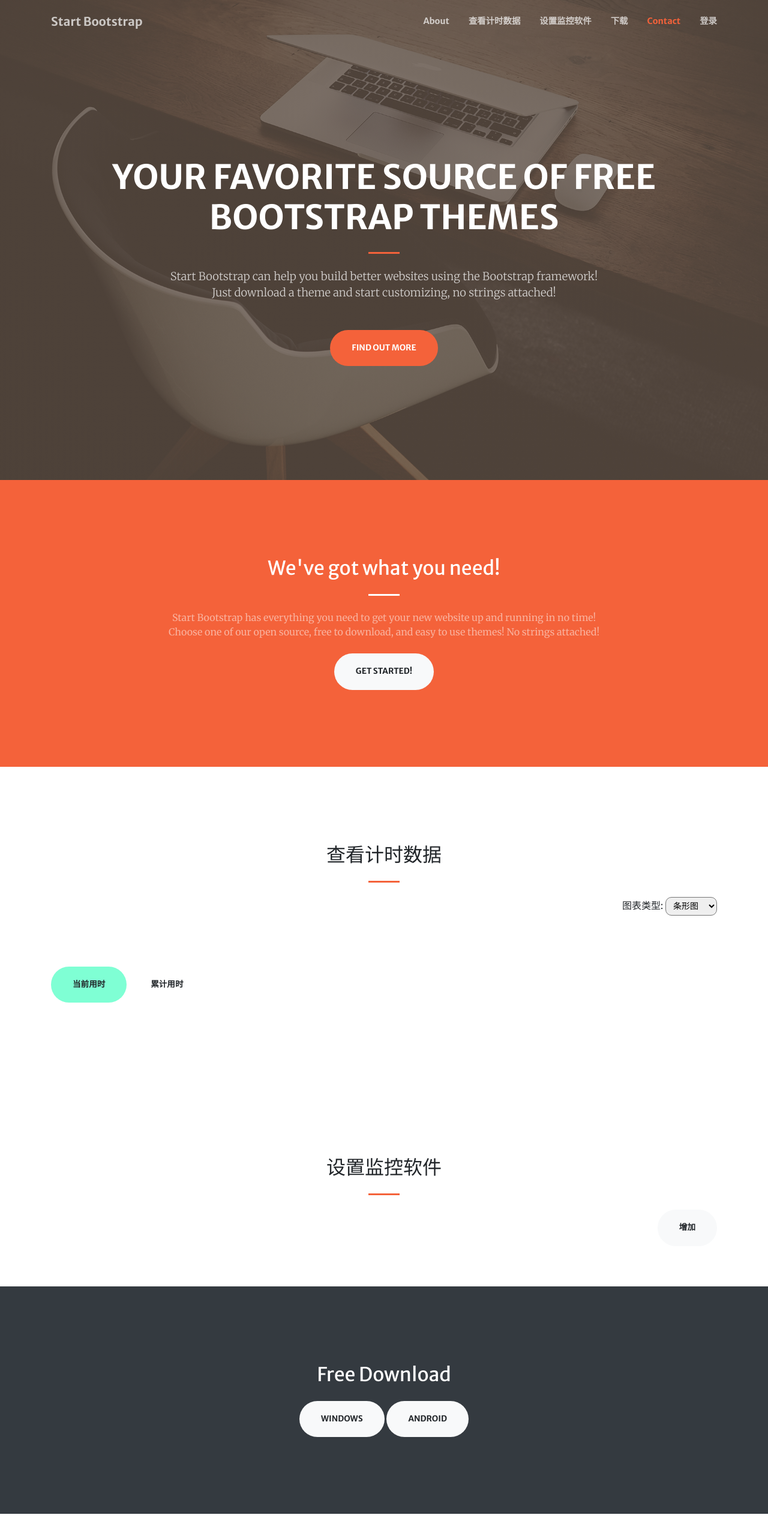
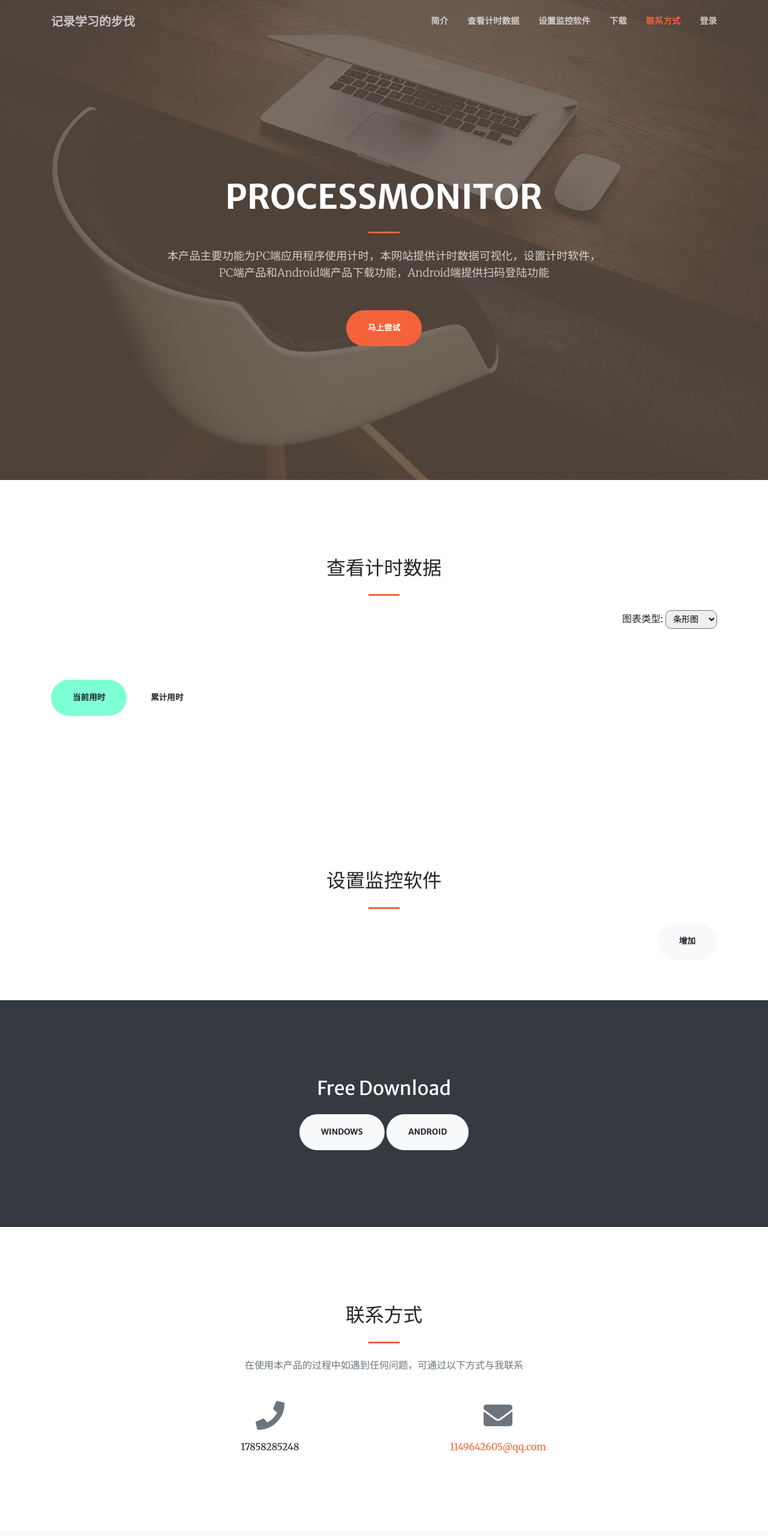
Before and after one commit to yangkun1201/ProcessMonitorWeb, a website with bundled scripts: page index.html in a window 1280 px wide. Shown: the top 2560 px of the page at 60% size. Built offline with nearby package versions, Linux system fonts and the light colour scheme; files whose address does not match are found by name.

Commit message:
更改主页内容

```diff
--- a/index.html
+++ b/index.html
@@ -32,14 +32,14 @@
   <!-- Navigation -->
   <nav class="navbar navbar-expand-lg navbar-light fixed-top py-3" id="mainNav">
     <div class="container">
-      <a class="navbar-brand js-scroll-trigger" href="#page-top">Start Bootstrap</a>
+      <a class="navbar-brand js-scroll-trigger" href="#page-top">记录学习的步伐</a>
       <button class="navbar-toggler navbar-toggler-right" type="button" data-toggle="collapse" data-target="#navbarResponsive" aria-controls="navbarResponsive" aria-expanded="false" aria-label="Toggle navigation">
         <span class="navbar-toggler-icon"></span>
       </button>
       <div class="collapse navbar-collapse" id="navbarResponsive">
         <ul class="navbar-nav ml-auto my-2 my-lg-0" id="navContainer">
           <li class="nav-item">
-            <a class="nav-link js-scroll-trigger" href="#about">About</a>
+            <a class="nav-link js-scroll-trigger" href="#masthead">简介</a>
           </li>
           <li class="nav-item">
             <a class="nav-link js-scroll-trigger" href="#services">查看计时数据</a>
@@ -51,7 +51,7 @@
             <a class="nav-link js-scroll-trigger" href="#download">下载</a>
           </li>
           <li class="nav-item">
-            <a class="nav-link js-scroll-trigger" href="#contact">Contact</a>
+            <a class="nav-link js-scroll-trigger" href="#contact">联系方式</a>
           </li>
           <li class="nav-item">
               <a class="nav-link js-scroll-trigger" href="login/login.html" id="loginBtn" onmouseover="loginMouseOver(this)" onmouseout="loginMouseOut(this)">登录</a>
@@ -62,23 +62,23 @@
   </nav>
 
   <!-- Masthead -->
-  <header class="masthead">
+  <header class="masthead" id="masthead">
     <div class="container h-100">
       <div class="row h-100 align-items-center justify-content-center text-center">
         <div class="col-lg-10 align-self-end">
-          <h1 class="text-uppercase text-white font-weight-bold">Your Favorite Source of Free Bootstrap Themes</h1>
+          <h1 class="text-uppercase text-white font-weight-bold">ProcessMonitor</h1>
           <hr class="divider my-4">
         </div>
         <div class="col-lg-8 align-self-baseline">
-          <p class="text-white-75 font-weight-light mb-5">Start Bootstrap can help you build better websites using the Bootstrap framework! Just download a theme and start customizing, no strings attached!</p>
-          <a class="btn btn-primary btn-xl js-scroll-trigger" href="#about">Find Out More</a>
+          <p class="text-white-75 font-weight-light mb-5">本产品主要功能为PC端应用程序使用计时，本网站提供计时数据可视化，设置计时软件，PC端产品和Android端产品下载功能，Android端提供扫码登陆功能</p>
+          <a class="btn btn-primary btn-xl js-scroll-trigger" href="#download">马上尝试</a>
         </div>
       </div>
     </div>
   </header>
 
   <!-- About Section -->
-  <section class="page-section bg-primary" id="about">
+  <!-- <section class="page-section bg-primary" id="about">
     <div class="container">
       <div class="row justify-content-center">
         <div class="col-lg-8 text-center">
@@ -89,7 +89,7 @@
         </div>
       </div>
     </div>
-  </section>
+  </section> -->
 
   <!-- Services Section -->
   <section class="page-section" id="services">
@@ -164,20 +164,20 @@
     <div class="container">
       <div class="row justify-content-center">
         <div class="col-lg-8 text-center">
-          <h2 class="mt-0">Let's Get In Touch!</h2>
+          <h2 class="mt-0">联系方式</h2>
           <hr class="divider my-4">
-          <p class="text-muted mb-5">Ready to start your next project with us? Give us a call or send us an email and we will get back to you as soon as possible!</p>
+          <p class="text-muted mb-5">在使用本产品的过程中如遇到任何问题，可通过以下方式与我联系</p>
         </div>
       </div>
       <div class="row">
         <div class="col-lg-4 ml-auto text-center">
           <i class="fas fa-phone fa-3x mb-3 text-muted"></i>
-          <div>+1 (202) 555-0149</div>
+          <div>17858285248</div>
         </div>
         <div class="col-lg-4 mr-auto text-center">
           <i class="fas fa-envelope fa-3x mb-3 text-muted"></i>
           <!-- Make sure to change the email address in anchor text AND the link below! -->
-          <a class="d-block" href="mailto:contact@yourwebsite.com">contact@yourwebsite.com</a>
+          <a class="d-block" href="mailto:contact@yourwebsite.com">1149642605@qq.com</a>
         </div>
       </div>
     </div>
@@ -186,7 +186,7 @@
   <!-- Footer -->
   <footer class="bg-light py-5">
     <div class="container">
-      <div class="small text-center text-muted">Copyright &copy; 2019 - Start Bootstrap</div>
+      <div class="small text-center text-muted">Copyright &copy; 2019 - ProcessMonitor</div>
     </div>
   </footer>
 
```
